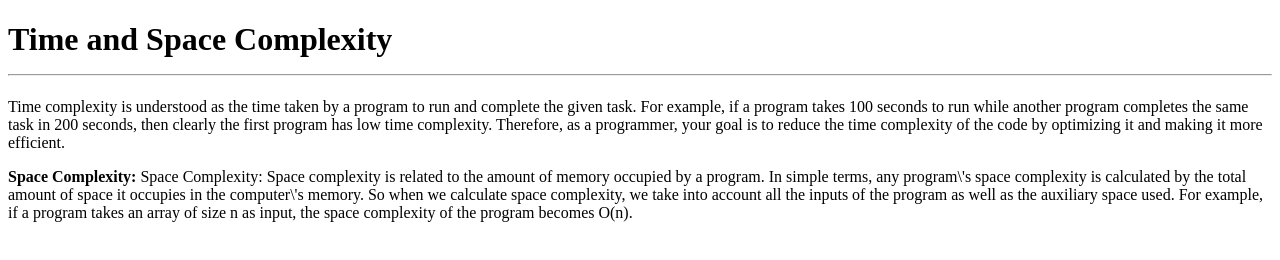
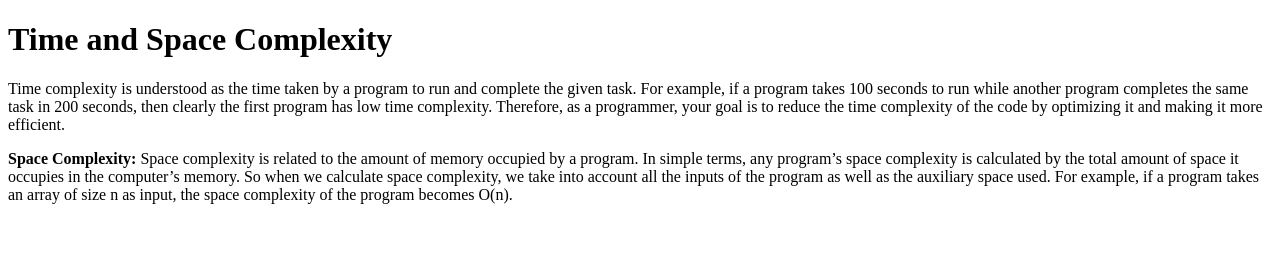
Before and after one commit to acciojob/time-and-space-complexity-abhijais210, a website: page main.html in a window 1280 px wide. Drawn offline with Linux system fonts and the light colour scheme.

Commit message:
created a submission

```diff
--- a/main.html
+++ b/main.html
@@ -10,8 +10,7 @@
 	<!-- the entire body must be written by student -->
     <script type="text/javascript" src="./script.js">
 </script>
-<h1>Time and Space Complexity<hr></h1>
+<h1>Time and Space Complexity</h1>
 	<p>Time complexity is understood as the time taken by a program to run and complete the given task. For example, if a program takes 100 seconds to run while another program completes the same task in 200 seconds, then clearly the first program has low time complexity. Therefore, as a programmer, your goal is to reduce the time complexity of the code by optimizing it and making it more efficient.</p>
-	<p><b>Space Complexity:</b> Space Complexity: Space complexity is related to the amount of memory occupied by a program. In simple terms, any program\'s space complexity is calculated by the total amount of space it occupies in the computer\'s memory. So when we calculate space complexity, we take into account all the inputs of the program as well as the auxiliary space used. For example, if a program takes an array of size n as input, the space complexity of the program becomes O(n).</p>
-
+	<p><b>Space Complexity:</b> Space complexity is related to the amount of memory occupied by a program. In simple terms, any program’s space complexity is calculated by the total amount of space it occupies in the computer’s memory. So when we calculate space complexity, we take into account all the inputs of the program as well as the auxiliary space used. For example, if a program takes an array of size n as input, the space complexity of the program becomes O(n).</p>
 </html>
```
